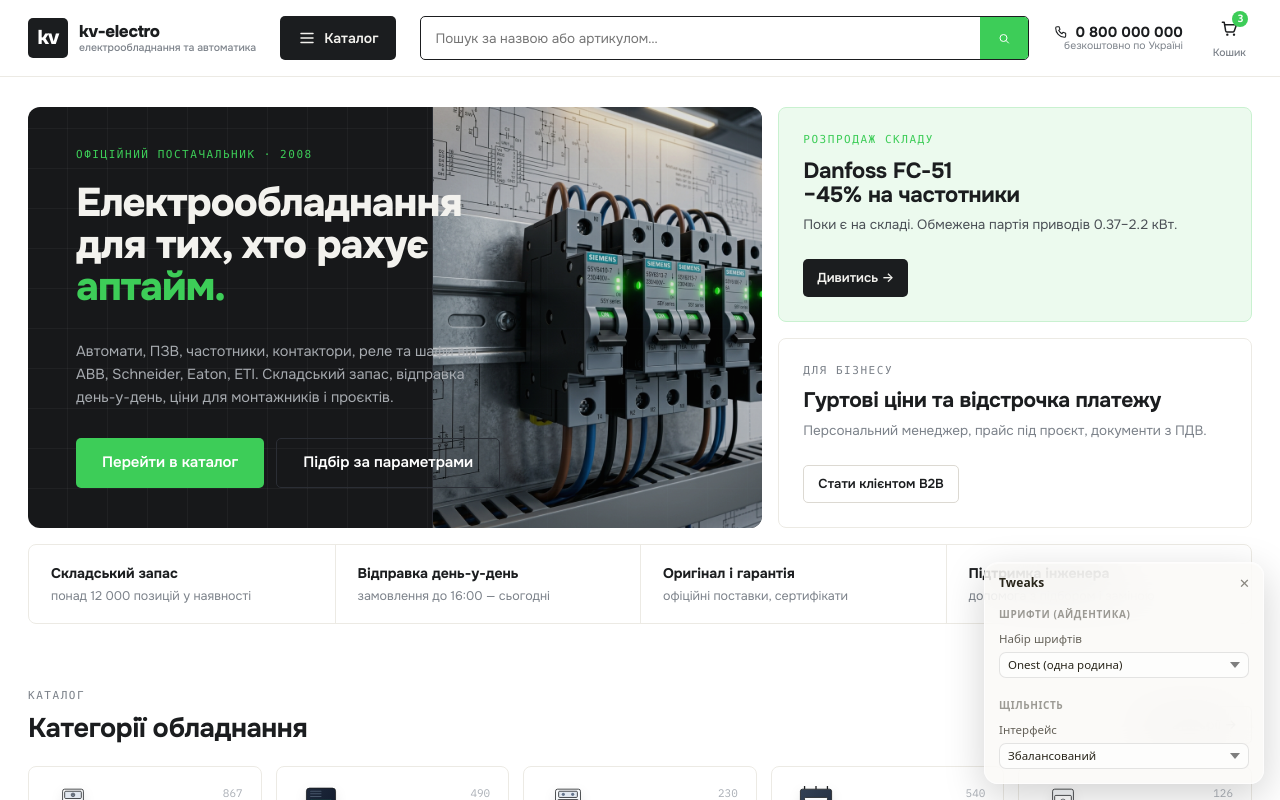
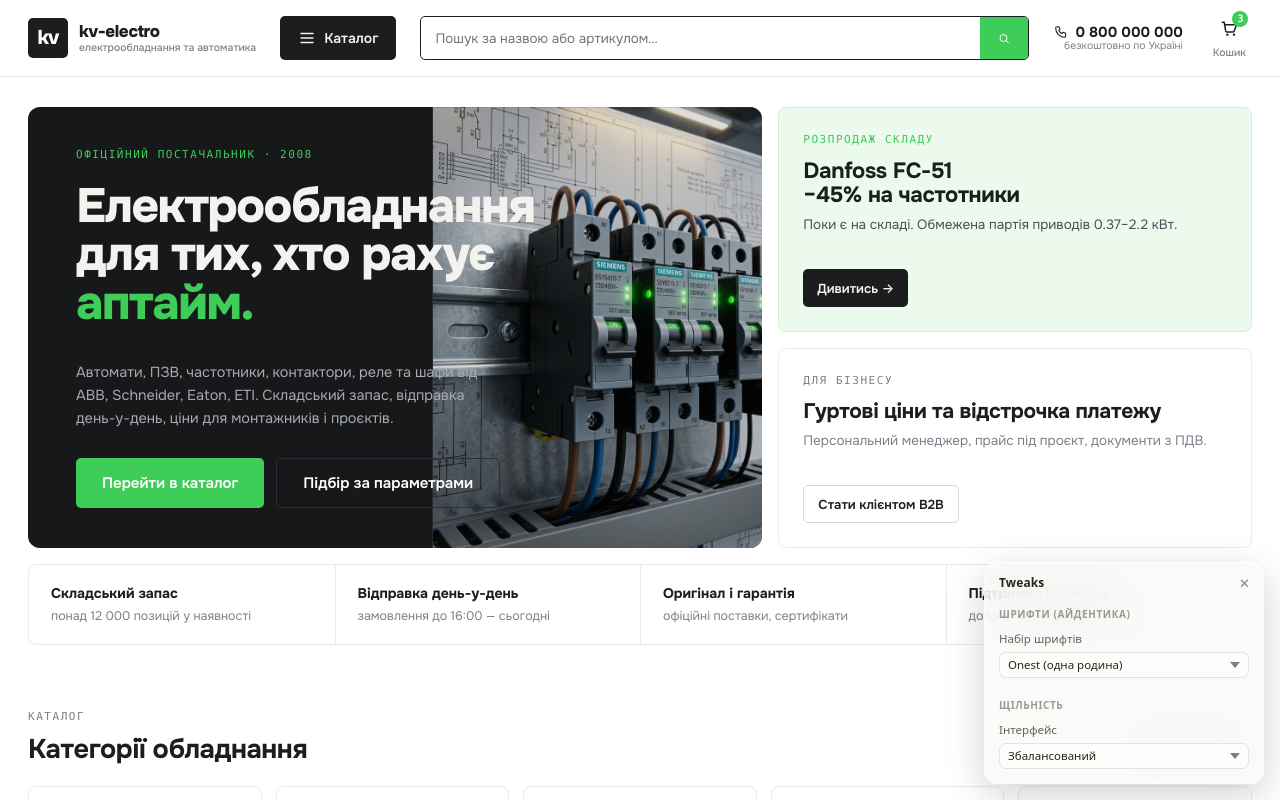
Before and after one commit to ZhekaGrem/test-shop, a React (Vite) app: page / in a window 1280 px wide. Shown: the top 800 px of the page. Built offline with nearby package versions, Linux system fonts and the light colour scheme; a web font is replaced by a local one.

Commit message:
feat(identity): clean up hero band — solid soft-black, larger headline

```diff
--- a/src/components/HomeScreen.jsx
+++ b/src/components/HomeScreen.jsx
@@ -1263,10 +1263,9 @@
     <section className="wrap" style={{ paddingTop: 30, paddingBottom: 8 }}>
       <div style={{ display: "grid", gridTemplateColumns: "1.55fr 1fr", gap: 16 }} className="hero-grid">
         <div style={{ position: "relative", background: "var(--ink-surface)", color: "var(--on-dark)", borderRadius: "var(--r-lg)", overflow: "hidden", minHeight: 380, display: "flex" }}>
-          <div style={{ position: "absolute", inset: 0, backgroundImage: "repeating-linear-gradient(90deg, transparent 0 39px, rgba(255,255,255,.04) 39px 40px), repeating-linear-gradient(0deg, transparent 0 39px, rgba(255,255,255,.04) 39px 40px)", pointerEvents: "none" }} />
           <div style={{ position: "relative", padding: "40px 48px", display: "flex", flexDirection: "column", justifyContent: "center", maxWidth: 560, zIndex: 5 }}>
             <div className="u-label" style={{ color: "var(--accent)", marginBottom: 18 }}>Офіційний постачальник · 2008</div>
-            <h1 style={{ fontSize: 40, lineHeight: 1.05, letterSpacing: "-.025em", fontWeight: 800, marginBottom: 18 }}>
+            <h1 style={{ fontSize: 48, lineHeight: 1.02, letterSpacing: "-.03em", fontWeight: 800, marginBottom: 18 }}>
               Електрообладнання<br />для тих, хто рахує<br /><span style={{ color: "var(--accent)" }}>аптайм.</span>
             </h1>
             <p style={{ fontSize: 14.5, color: "var(--on-dark-muted)", lineHeight: 1.6, marginBottom: 28, maxWidth: 420 }}>
```
